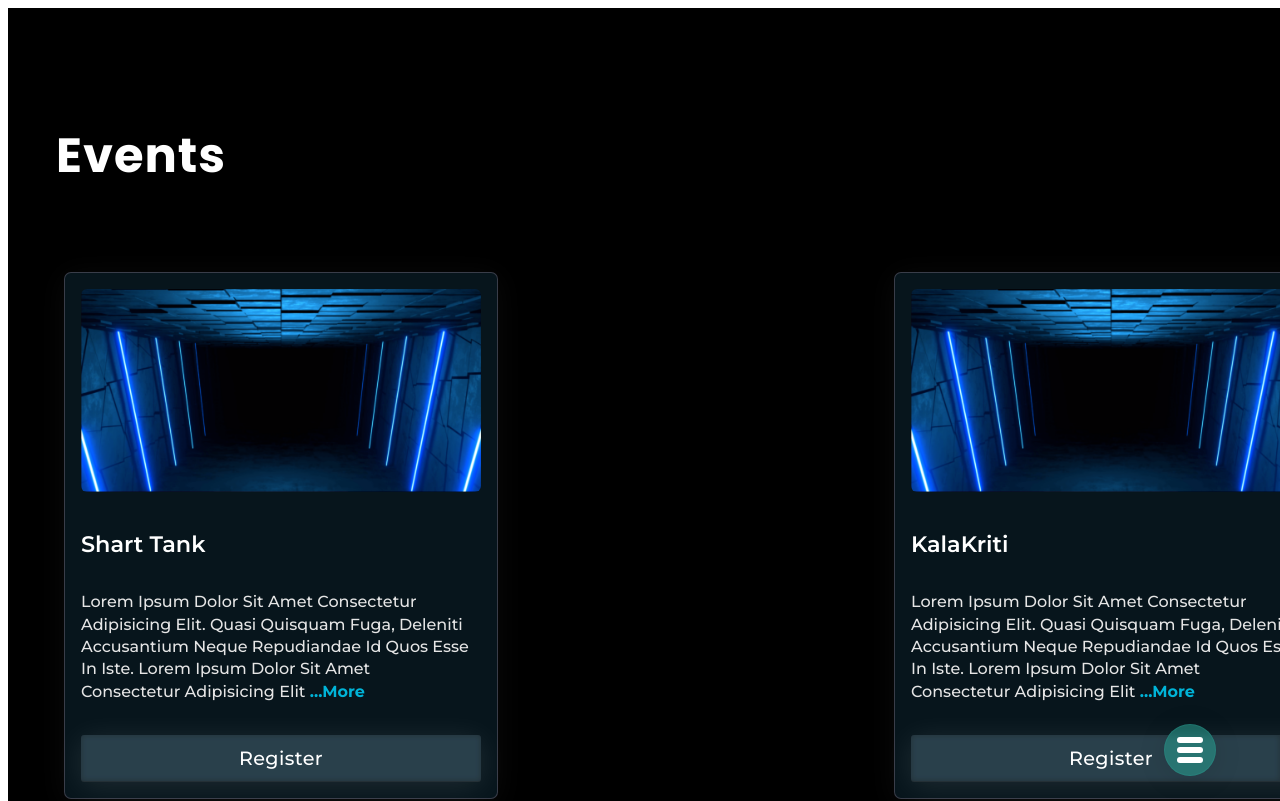
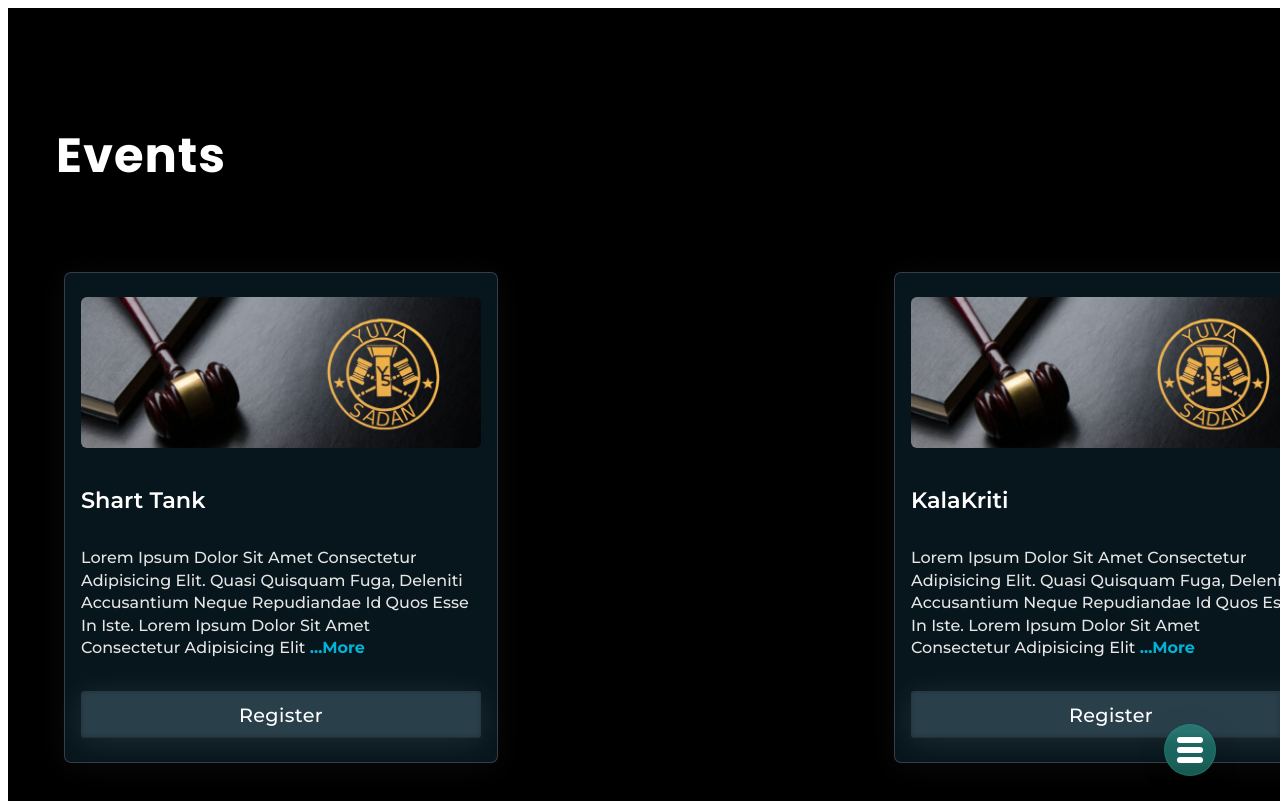
Before and after one commit to subrat611/technorollix23, a Nuxt app: page /event in a window 1280 px wide. Shown: the top 801 px of the page. Built offline with nearby package versions, Linux system fonts and the light colour scheme; a web font is replaced by a local one.

Commit message:
event card yuva added

```diff
--- a/components/EventCard.vue
+++ b/components/EventCard.vue
@@ -1,13 +1,11 @@
 <template>
   <div class="card-container">
-    <div class="card-img">
-      <nuxt-img src="bg.png" />
-    </div>
+    <div class="card-img"><nuxt-img :src="'/event/' + eventImg" /></div>
     <div class="card-content">
       <p class="card-title">{{ eventName }}</p>
       <p class="card-desc">
         {{ eventDesc }}
-        <nuxt-link to="/">...more</nuxt-link>
+        <nuxt-link to="/eventdetails/e">...more</nuxt-link>
       </p>
       <button>register</button>
     </div>
@@ -27,6 +25,10 @@ export default {
       default:
         'Lorem ipsum dolor sit amet consectetur adipisicing elit. Quasi quisquam fuga, deleniti accusantium neque repudiandae id quos esse in iste. Lorem ipsum dolor sit amet consectetur adipisicing elit',
     },
+    eventImg: {
+      type: null,
+      default: 'yuva.jpg',
+    },
   },
 }
 </script>
@@ -41,7 +43,10 @@ export default {
   backdrop-filter: blur(3.3px);
   -webkit-backdrop-filter: blur(3.3px);
   border: 1px solid rgba(255, 217, 252, 0.2);
-  padding: 1rem;
+  padding: 1.5rem 1rem;
+  display: flex;
+  flex-direction: column;
+  justify-content: center;
 
   .card-img {
     width: 100%;
@@ -112,6 +117,7 @@ export default {
   .card-container {
     width: 100%;
     margin: 1rem 0.5rem;
+    padding: 1rem;
 
     .card-content {
       .card-title {
@@ -120,6 +126,7 @@ export default {
 
       .card-desc {
         font-size: 0.9rem;
+        line-height: 1.3rem;
       }
 
       button {
--- a/pages/event.vue
+++ b/pages/event.vue
@@ -9,6 +9,7 @@
           :key="i"
           :event-name="event.event_name"
           :event-desc="event.event_desc"
+          :event-img="event.event_img"
         />
       </div>
     </div>
@@ -39,6 +40,7 @@ export default {
           event_name: 'YuvaSadan',
           event_desc:
             'The yuva sadan, technorollix, OPJU is an event to test the leadership and debating qualities of participants, stretching across different world wide issues related topics.',
+          event_img: 'yuva.jpg',
         },
         {
           event_name: 'robovation',
--- /dev/null
+++ b/pages/eventdetails/_event.vue
@@ -0,0 +1,9 @@
+<template>
+  <div>tyr</div>
+</template>
+
+<script>
+export default {}
+</script>
+
+<style lang="scss" scoped></style>
```
Also changed, not shown: static/event/bg.png (renamed from static/bg.png), static/event/yuva.jpg (added).
